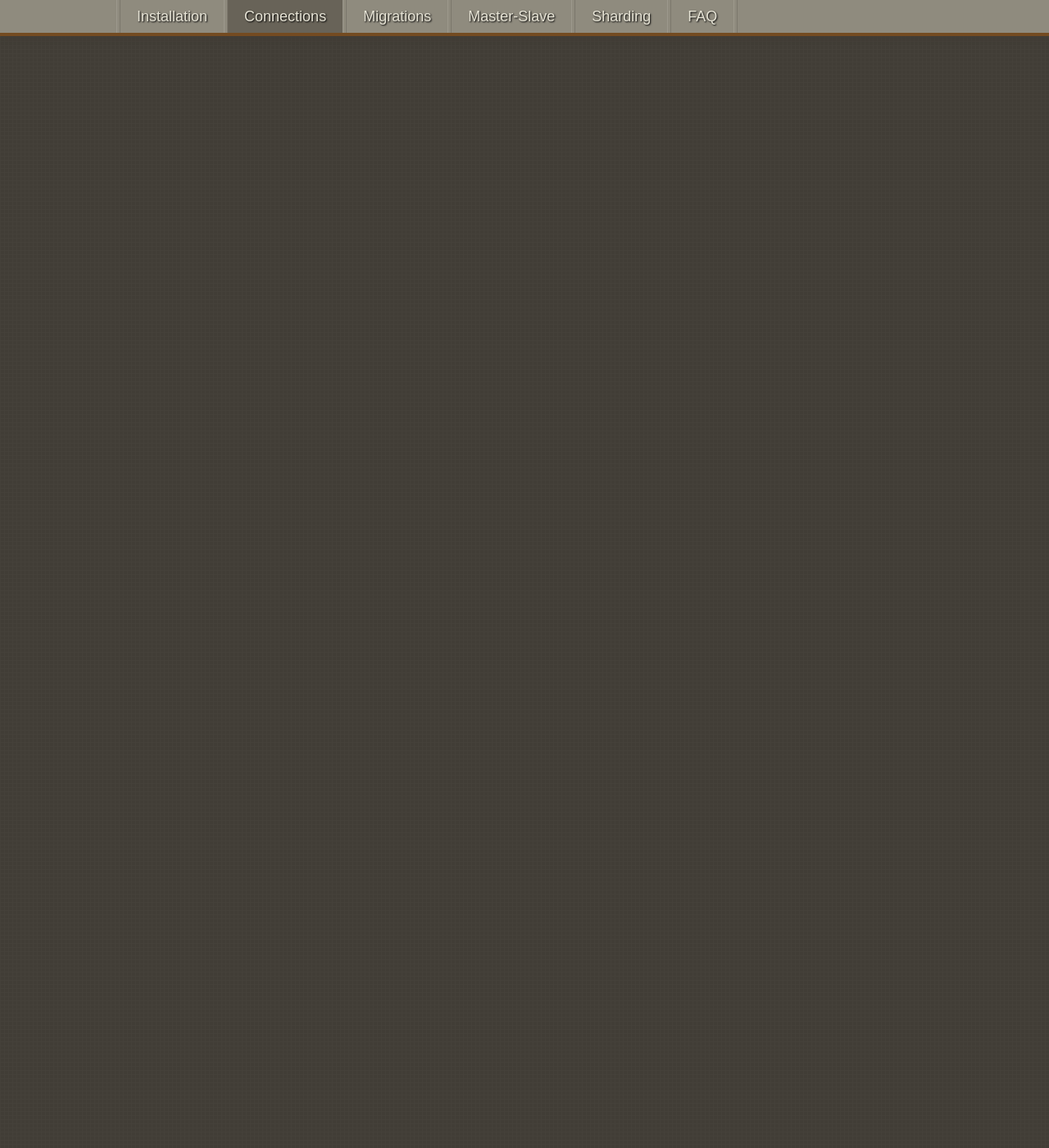
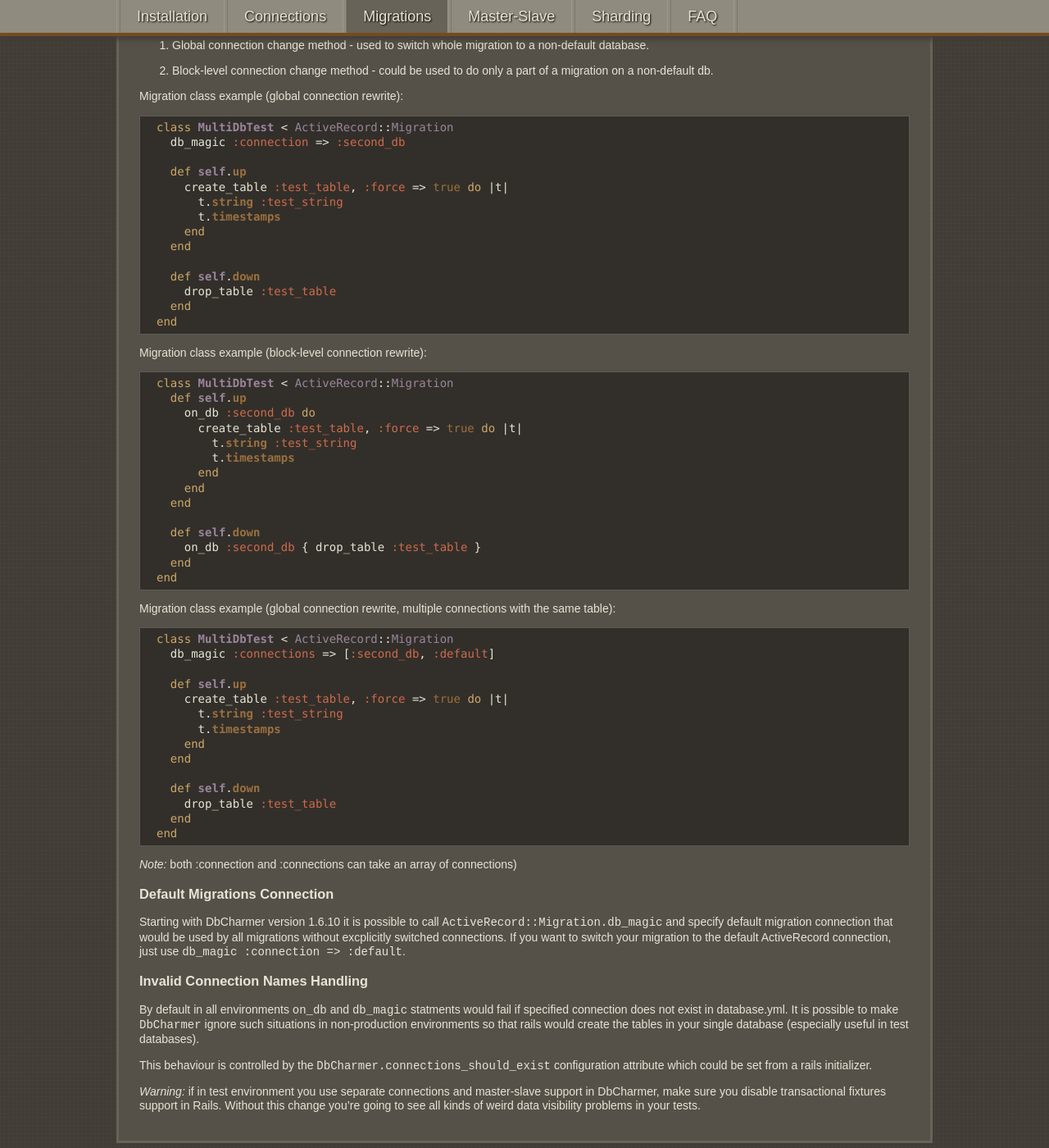
Before and after one commit to kovyrin/db-charmer, a Jekyll site: the page built from index.html, in a window 1280 px wide and 1400 px high, scrolled down 1890 px. Shown: the whole window at 82% size. Built offline with Jekyll 4.4.1, drawn with Linux system fonts in a browser that asks for light colours; nearby versions of some CDN libraries; some of the changed text lies outside the part shown.

Commit message:
Added migrations article

```diff
--- a/index.html
+++ b/index.html
@@ -25,6 +25,7 @@ layout: default
     of its connection management methods. Correct value here is a valid
     <tt>database.yml</tt> first-level section name.</p>
 </article>
+
 
 <article id="connections">
   <header><h2>Easy ActiveRecord Connection Management</h2></header>
@@ -87,3 +88,113 @@ production:
   see all your models switched to the new connection, use the classic
   <tt>establish_connection</tt> instead).</p>
 </article>
+
+
+<article id="migrations">
+  <header><h2>Multiple DB Migrations</h2></header>
+
+  <p>In every application that works with many databases, there is need in a
+  convenient schema migrations mechanism.</p>
+
+  <p>All Rails users already have this mechanism - rails migrations. So in
+  <tt>DbCharmer</tt>, we’ve made it possible to seamlessly use multiple
+  databases in Rails migrations.</p>
+
+  <p>There are two methods available in migrations to operate on more than one
+  database:</p>
+  <ol>
+  <li>
+  <p>Global connection change method - used to switch whole migration to a
+  non-default database.</p>
+  </li>
+  <li>
+  <p>Block-level connection change method - could be used to do only a part of a
+  migration on a non-default db.</p>
+  </li>
+  </ol><p>Migration class example (global connection rewrite):</p>
+
+{% highlight ruby %}
+class MultiDbTest < ActiveRecord::Migration
+  db_magic :connection => :second_db
+
+  def self.up
+    create_table :test_table, :force => true do |t|
+      t.string :test_string
+      t.timestamps
+    end
+  end
+
+  def self.down
+    drop_table :test_table
+  end
+end
+{% endhighlight %}
+
+  <p>Migration class example (block-level connection rewrite):</p>
+
+{% highlight ruby %}
+class MultiDbTest < ActiveRecord::Migration
+  def self.up
+    on_db :second_db do
+      create_table :test_table, :force => true do |t|
+        t.string :test_string
+        t.timestamps
+      end
+    end
+  end
+
+  def self.down
+    on_db :second_db { drop_table :test_table }
+  end
+end
+{% endhighlight %}
+
+
+  <p>Migration class example (global connection rewrite, multiple connections
+  with the same table):</p>
+
+{% highlight ruby %}
+class MultiDbTest < ActiveRecord::Migration
+  db_magic :connections => [:second_db, :default]
+
+  def self.up
+    create_table :test_table, :force => true do |t|
+      t.string :test_string
+      t.timestamps
+    end
+  end
+
+  def self.down
+    drop_table :test_table
+  end
+end
+{% endhighlight %}
+
+  <p><i>Note:</i> both :connection and :connections can take an array of connections)</p>
+
+  <h3>Default Migrations Connection</h3>
+
+  <p>Starting with DbCharmer version 1.6.10 it is possible to call
+  <tt>ActiveRecord::Migration.db_magic</tt> and specify default migration
+  connection that would be used by all migrations without excplicitly
+  switched connections. If you want to switch your migration to the default
+  ActiveRecord connection, just use <tt>db_magic :connection =>
+  :default</tt>.</p>
+
+  <h3>Invalid Connection Names Handling</h3>
+
+  <p>By default in all environments <tt>on_db</tt> and <tt>db_magic</tt>
+  statments would fail if specified connection does not exist in
+  database.yml. It is possible to make <tt>DbCharmer</tt> ignore such
+  situations in non-production environments so that rails would create the
+  tables in your single database (especially useful in test databases).</p>
+
+  <p>This behaviour is controlled by the
+  <tt>DbCharmer.connections_should_exist</tt> configuration attribute which
+  could be set from a rails initializer.</p>
+
+  <p><i>Warning:</i> if in test environment you use separate connections and
+  master-slave support in DbCharmer, make sure you disable transactional
+  fixtures support in Rails. Without this change you’re going to see all
+  kinds of weird data visibility problems in your tests.</p>
+</article>
```
